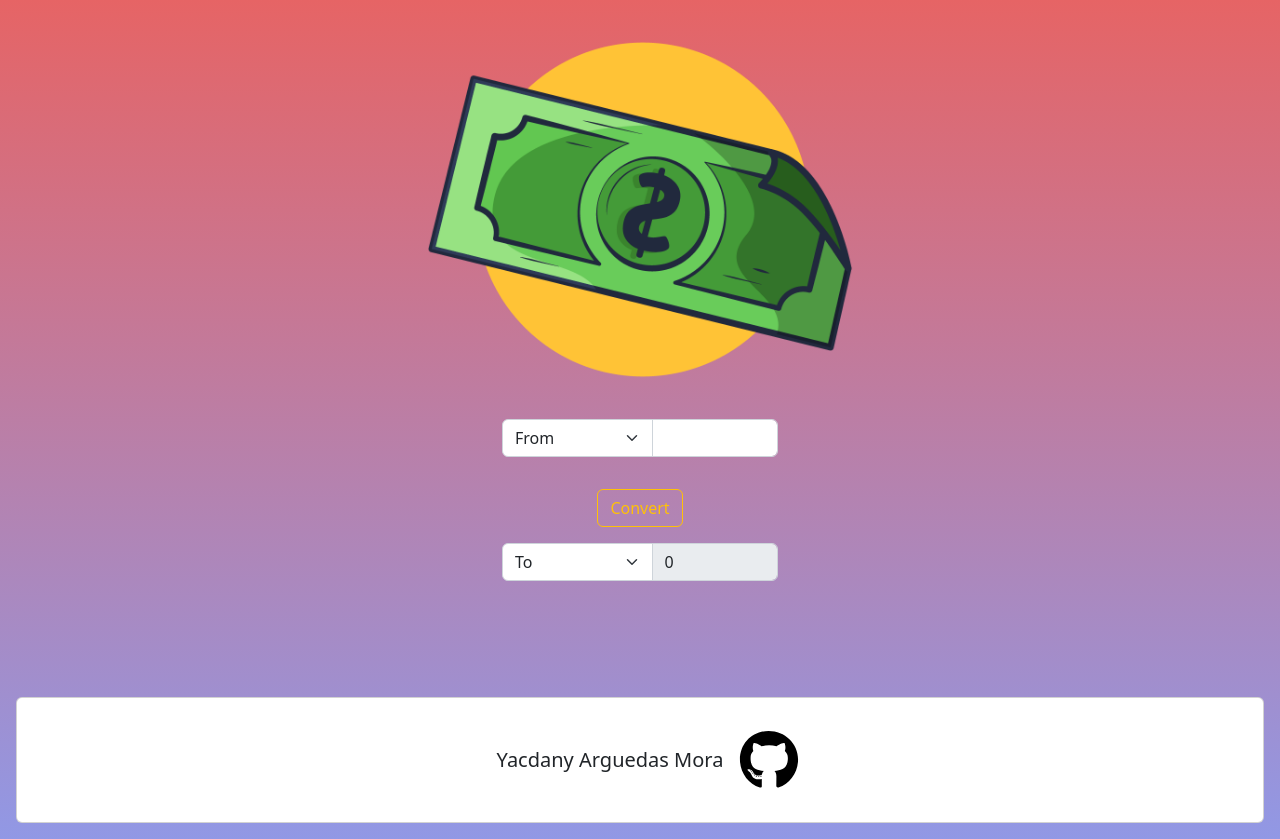
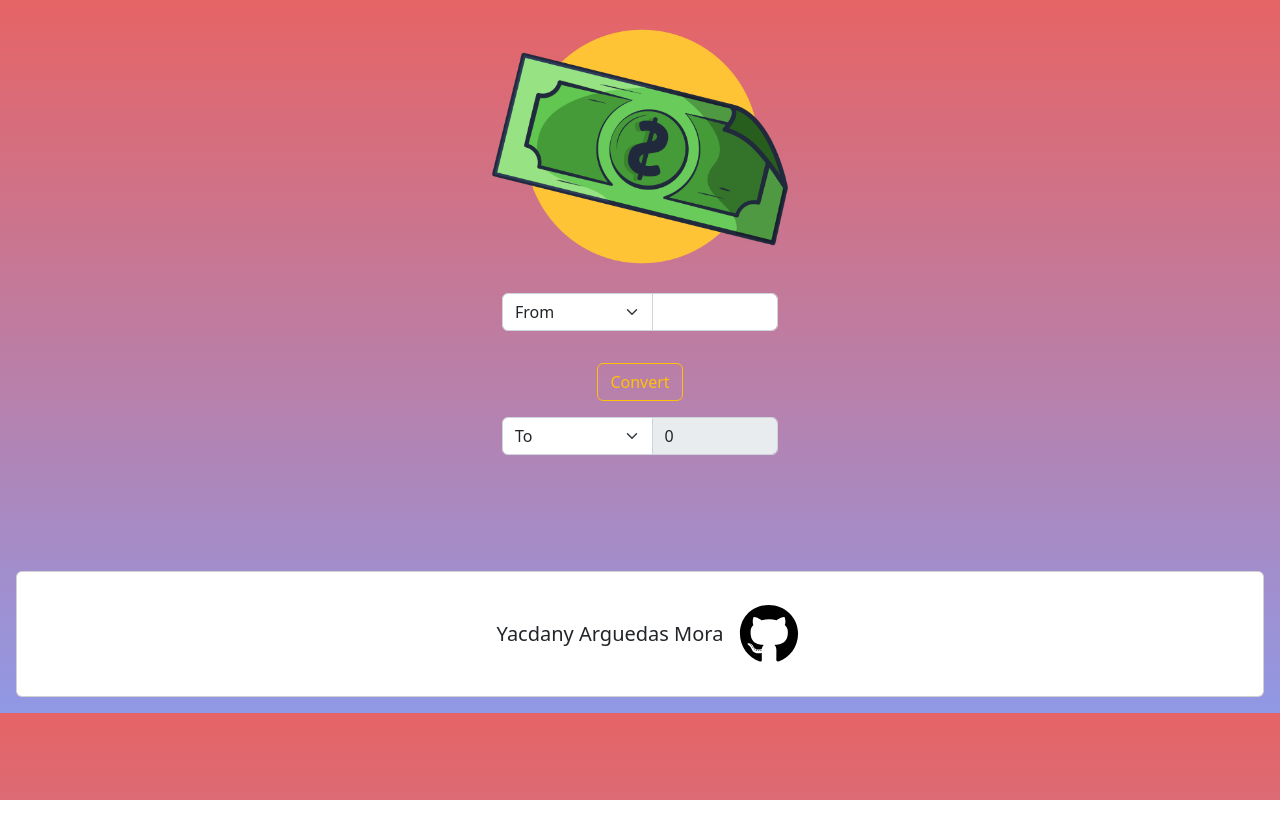
Before and after one commit to yacdanyCR/Currency-Converter, a React (Create React App) app: page / in a window 1280 px wide. After the commit the page ends 800 px from the top, so only its background shows below. Built offline with nearby package versions, Linux system fonts and the light colour scheme.

Commit message:
Changin img styles

```diff
--- a/src/Components/LogoComponent/LogoComponent.jsx
+++ b/src/Components/LogoComponent/LogoComponent.jsx
@@ -5,7 +5,7 @@ export const LogoComponent = () => {
         <section>
             <div className="logo_Section">
                 <div className="container">
-                    <img src="logo.png" alt="logo" />
+                    <img src="logo.png" alt="logo" style={{ width: "35%" }} />
                 </div>
             </div>
         </section>
--- a/src/Components/LogoComponent/style.css
+++ b/src/Components/LogoComponent/style.css
@@ -2,7 +2,3 @@
     display: flex;
     justify-content: center;
 }
-
-.logo_Section .container>img {
-    width: 50%;
-}
```
